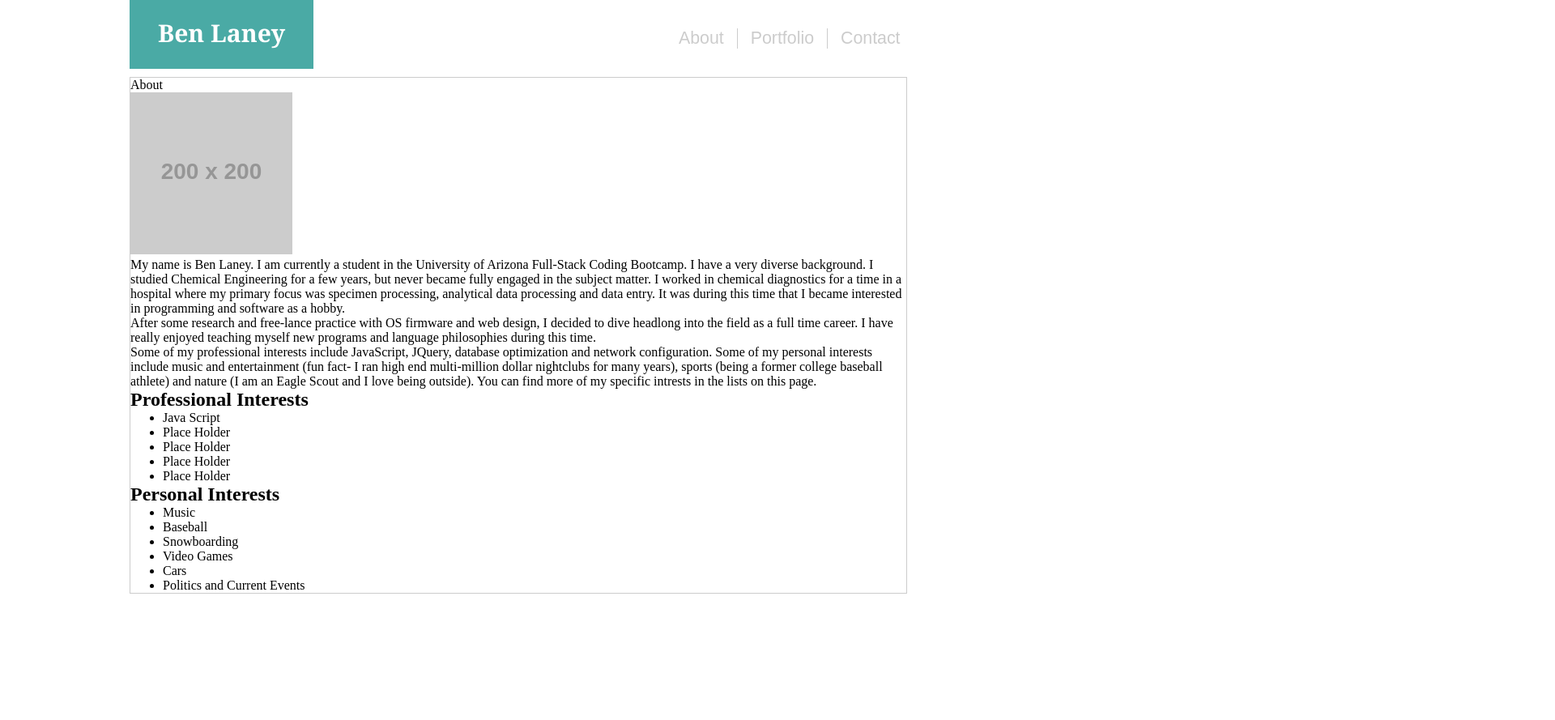
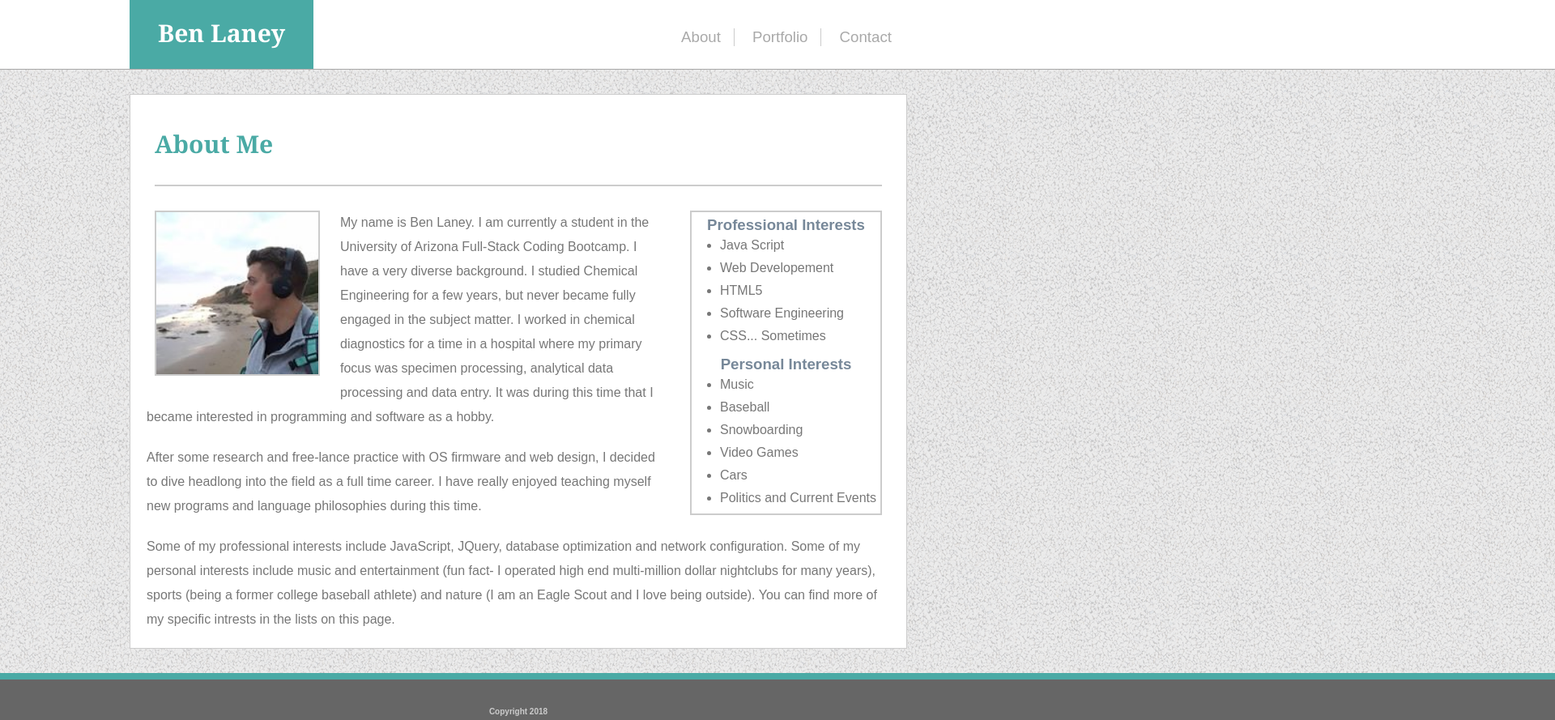
Before and after one commit to blaney83/Basic-Portfolio, a plain HTML site: page index.html in a window 1280 px wide. Shown: the top 889 px of the page at 81% size, 1920 px wide, since content can reach past the window. Before the commit the page ends 800 px from the top, so only its background shows below. Drawn offline with Linux system fonts and the light colour scheme; placeholder pictures from the web are drawn by us.

Commit message:
Woo! Finished index.html and applied format to portfolio and contact files

```diff
--- a/Assets/CSS/style.css
+++ b/Assets/CSS/style.css
@@ -1,23 +1,26 @@
+* {
+    max-width: 960px;
+    margin: auto;
+    overflow-x: visible;
+}
+
+body {
+    background-image: url(../Images/gravel/gravel.png)
+}
+
 .flex-container {
     display: flex;
     flex-direction: row;
-    border-bottom-width: 10px;
-    border-bottom-color: #f50606;
-    margin: 0px;
+    margin: 0 -9600px;
+    /* Using Negative Margins to allow bttm border to fill scrn */
+    padding: 0 9600px;
     height: 85px;
-
+    border-style: solid;
+    border-color: darkgrey;
+    border-width: 0px 0px 1.5px 0px;
+    background-color:white;
 }
 
-* {
-    max-width: 960px;
-    margin: auto;
-}
-
-body {
-    margin: 0px;
-    width: 960px;
-    justify-content: center;
-}
 
 .name {
     background-color: #4aaaa5;
@@ -39,14 +42,14 @@ body {
     list-style-type: none;
     display: inline-flex;
     width: 100%;
-    font-size: 16pt;
+    font-size: 14pt;
     padding: 35px 0px 35px 0px;
 }
 
 .Menu a {
     text-decoration:none;
     font-family: 'Arial', 'Helvetica Neue', Helvetica, sans-serif;
-    color: #cccccc;
+    color: darkgray;
     margin: 1px;
     padding: 0px 15px 0px 15px;
 }
@@ -62,14 +65,94 @@ body {
     border-style: solid;
     border-color: #cccccc;
     border-width: 1px;
-    margin-top: 10px;
+    margin-top: 30px;
+    margin-bottom: 30px;
+    background-color: white;
+    overflow: auto;
+}
+
+.about {
+    font-size: 30px;
+    color: #4aaaa5;
+    font-family: Georgia, 'Times New Roman', Times, serif;
+    font-weight: bolder;
+    padding: 10px 300px 30px 0px;
+    margin: 30px 30px 30px 30px;
+    border-style: solid;
+    border-color: #cccccc;
+    border-width: 0px 0px 2px 0px;
+}
+
+img[alt~="Portrait"] {
+    margin: 0px 25px 20px 30px;
+    float: left;
+    width: 200px;
+    height: 200px;
+    border-style: solid;
+    border-color: #cccccc;
+    border-width: 2px;
+}
+
+.body-text {
+    font-family: 'Arial', 'Helvetica Neue', Helvetica, sans-serif;
+    color: #777777;
+    line-height: 30px;
+    font-weight: 130%;
+}
+
+p {
+    margin: 15px 20px 20px 20px;  /* figure how to algn w/ top of img*/
+}
+
+.container {
+    border-style: solid;
+    border-color: #cccccc;
+    border-width: 2px;
+    width: fit-content;
+    height: fit-content;
+    float: right;
+    margin: 0px 30px 0px 30px;
+    font-family: 'Arial', 'Helvetica Neue', Helvetica, sans-serif;
+    color: #777777;
+}
+
+.list1,.list2 {
+    padding: 5px;
+}
+
+.list1 ul, .list2 ul {
+    padding: 0 0 0 30px;
+    line-height: 28px;
+}
+
+h2 {
+    font-size: 14pt;
+    text-align: center;
+    color: lightslategray;
+}
+
+footer {
+    clear: both;
+    margin: 0 -9600px;
+    /* Using Negative Margins to allow bttm border to fill scrn */
+    padding: 0 9600px;
+    background-color: #666666;
+    text-align: center;
+    font-family: 'Arial', 'Helvetica Neue', Helvetica, sans-serif;
+    font-size: 10px;
+    padding-top: 30px;
+    color: #cccccc;
+    font-weight: bold;
+    border-top: 8px solid #4aaaa5;
+    line-height: 20px;
 }
 
 /* what to do next
     get the bottom of the menu bar to have a line
     then move on to the main-content section */
 
-
+/* Helpful resources:
+working with full page elements https://css-tricks.com/full-browser-width-bars/ */
 
 
 
--- a/index.html
+++ b/index.html
@@ -20,26 +20,58 @@
         <div class="pages">
             <ul class="Menu">
                 <li id="rightborder">
-                    <a href="">About</a>
+                    <a href="index.html">About</a>
                 </li>
                 <li id="rightborder">
-                    <a href="">Portfolio</a>
+                    <a href="portfolio.html">Portfolio</a>
                 </li>
                 <li>
-                    <a href="">Contact</a>
+                    <a href="contact.html">Contact</a>
                 </li>
             </ul>
         </div>
 
-    </div> <!--top content bar-->
+    </div>
+    <!--top content bar-->
 
     <div class="main-content">
 
-        <header class="name, about">About</header>
+        <header class="about">About Me</header>
+
+        <img src="Assets/Images/facebook profile picture.jpg" alt="Portrait">
+
+        <div class="container">
+            <!--vertical align-->
+            <div class="list1">
+                <h2>Professional Interests</h2>
+
+                <ul>
+                    <li>Java Script</li>
+                    <li>Web Developement</li>
+                    <li>HTML5</li>
+                    <li>Software Engineering</li>
+                    <li>CSS... Sometimes</li>
+                </ul>
+            </div>
+
+
+            <div class="list2">
+                <h2>Personal Interests</h2>
+
+                <ul>
+                    <li>Music</li>
+                    <li>Baseball</li>
+                    <li>Snowboarding</li>
+                    <li>Video Games</li>
+                    <li>Cars</li>
+                    <li>Politics and Current Events</li>
+                </ul>
+            </div>
+            <!--div list 2-->
+        </div>
+        <!--flex container for lists-->
 
         <section class="body-text">
-
-            <img src="http://placehold.it/200/200" alt="Portrait">
 
             <p>
                 My name is Ben Laney. I am currently a student in the University of
@@ -61,44 +93,18 @@
             <p>
                 Some of my professional interests include JavaScript, JQuery, database
                 optimization and network configuration. Some of my personal interests
-                include music and entertainment (fun fact- I ran high end multi-million
+                include music and entertainment (fun fact- I operated high end multi-million
                 dollar nightclubs for many years), sports (being a former college
                 baseball athlete) and nature (I am an Eagle Scout and I love being
                 outside). You can find more of my specific intrests in the lists on this
                 page.
             </p>
-        </section> <!--body text-->
+        </section>
+        <!--body text-->
 
-        <div class="flex-container2">
-            <!--vertical align-->
-            <div class="list1">
-                <h2>Professional Interests</h2>
-
-                <ul>
-                    <li>Java Script</li>
-                    <li>Place Holder</li>
-                    <li>Place Holder</li>
-                    <li>Place Holder</li>
-                    <li>Place Holder</li>
-                </ul>
-            </div>
-
-
-            <div class="list2">
-                <h2>Personal Interests</h2>
-
-                <ul>
-                    <li>Music</li>
-                    <li>Baseball</li>
-                    <li>Snowboarding</li>
-                    <li>Video Games</li>
-                    <li>Cars</li>
-                    <li>Politics and Current Events</li>
-                </ul>
-            </div> <!--div list 2-->
-        </div> <!--flex container for lists-->
-
-    </div> <!--"main-content" box-->
+    </div>
+    <!--"main-content" box-->
+    <footer> Copyright 2018 </footer>
 </body>
 
 </html>
```
Also changed, not shown: contact.html (+46 -0 lines), portfolio.html (+46 -0 lines), Assets/Images/facebook profile picture.jpg (added), Assets/Images/gravel/gravel.png (added), Assets/Images/gravel/readme.txt (added).
